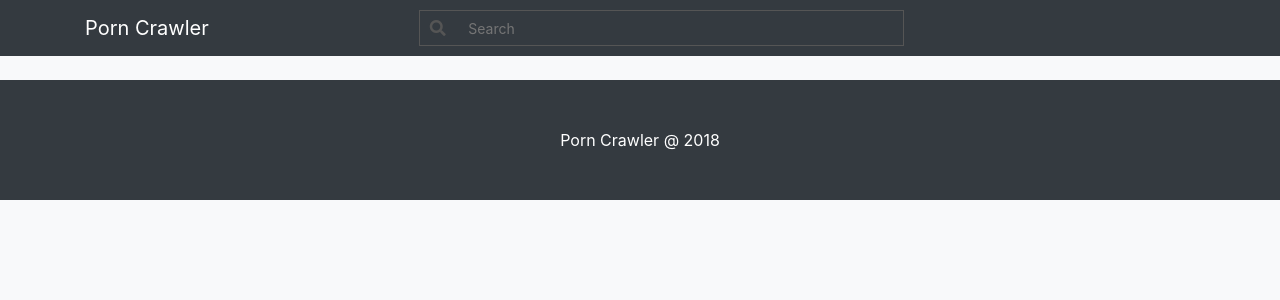
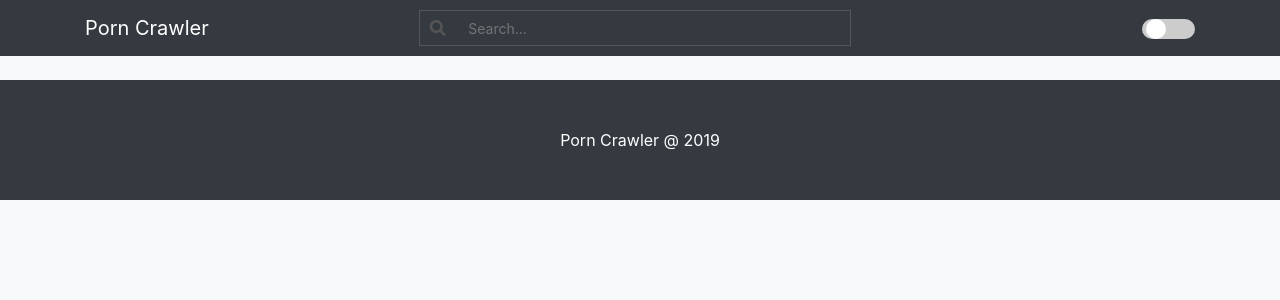
Before and after one commit to forkdump/porn-crawler, a Django app: page / in a window 1280 px wide. Shown: the top 300 px of the page. Run offline with Django 3.2, Linux system fonts and the light colour scheme; data that the repository does not hold is empty; some libraries are stand-ins or nearby versions.

Commit message:
fixed some bug

```diff
--- a/website/crawler/crawler.py
+++ b/website/crawler/crawler.py
@@ -220,11 +220,12 @@ if __name__ == "__main__":
         if first_execution or query or every_five_minute:
             if query:
                 print("\nPlease don't close during searching!\n")
+                print(f"query: '{query}'")
             else:
                 print("\nPlease don't close during updating!\n")
 
             with Pool() as pool:
-                results = [pool.apply_async(func, (query,)) for func in FUNCS] # crawled with multiprocessing
+                results = [pool.apply_async(func, [query]) for func in FUNCS] # crawled with multiprocessing
                 for site, result in zip(SITES, results): # iterate both at the same time
                     cur.execute(f"delete from {site}{'_query' if query else ''}") # delete from "site" or "site_query"
                     con.commit()
--- a/website/crawler/static/css/test.css
+++ b/website/crawler/static/css/test.css
@@ -1,4 +1,3 @@
-
 .inline *{
     display: inline-block;
 }
@@ -42,3 +41,69 @@ input:focus{
         margin: 0;
     }
 }
+.blur{
+    -webkit-filter: blur(5px);
+    -moz-filter: blur(5px);
+    -o-filter: blur(5px);
+    -ms-filter: blur(5px);
+    filter: blur(5px);
+}
+.switch {
+    position: relative;
+    display: inline-block;
+    top: 5px;
+    width: 60px;
+    height: 20px;
+}
+
+.switch input {
+    opacity: 0;
+    width: 0;
+    height: 0;
+}
+
+.slider {
+    position: absolute;
+    cursor: pointer;
+    top: 0;
+    left: 0;
+    right: 0;
+    bottom: 0;
+    background-color: #ccc;
+    -webkit-transition: .4s;
+    transition: .4s;
+}
+
+.slider:before {
+    position: absolute;
+    content: "";
+    height: 20px;
+    width: 20px;
+    left: 4px;
+    bottom: 0px;
+    background-color: white;
+    -webkit-transition: .2s;
+    transition: .2s;
+}
+
+input:checked + .slider {
+    background-color: #2196F3;
+}
+
+input:focus + .slider {
+    box-shadow: 0 0 1px #2196F3;
+}
+
+input:checked + .slider:before {
+    -webkit-transform: translateX(26px);
+    -ms-transform: translateX(26px);
+    transform: translateX(26px);
+}
+
+.slider.round {
+    border-radius: 34px;
+}
+
+.slider.round:before {
+    border-radius: 50%;
+}
--- /dev/null
+++ b/website/crawler/static/vendor/test.js
@@ -0,0 +1,7 @@
+function blur_switch()
+{
+    if (document.getElementByID('toggle').checked)
+        document.getElementsByName('video').className = 'card-body blur';
+    else
+        document.getElementsByName('video').className = 'card-body';
+}
--- a/website/crawler/templates/index.html
+++ b/website/crawler/templates/index.html
@@ -16,6 +16,7 @@
   <link href="{% static 'css/test.css' %}" rel="stylesheet">
   <link rel="stylesheet" href="https://use.fontawesome.com/releases/v5.4.1/css/all.css" integrity="sha384-5sAR7xN1Nv6T6+dT2mhtzEpVJvfS3NScPQTrOxhwjIuvcA67KV2R5Jz6kr4abQsz"
     crossorigin="anonymous">
+  <script src="{% static 'vendor/test.js' %}"></script>
 </head>
 
 <body class="bg-light">
@@ -23,20 +24,23 @@
   <nav class="navbar navbar-expand-lg navbar-dark bg-dark fixed-top">
     <div class="container">
       <!-- Navbar brand -->
-      <a class="navbar-brand" href="#">Porn Crawler</a>
+      <a class="navbar-brand" href="./">Porn Crawler</a>
       <!-- Collapsible content -->
       <div class="box-serch">
         <div class="collapse navbar-collapse">
           <!-- Search form -->
           <form class="box-serch-form inline" action="" method="GET">
             <div class="box-serch-icon">
-              <i class="fas fa-search"></i>
+              <i class="fa fa-search"></i>
             </div>
-            <input class="form-control-sm mr-3" type="text" placeholder="Search" name="query" autocomplete="off">
+            <input class="form-control-sm" type="text" placeholder="Search..." name="query" autocomplete="off">
           </form>
+          <label class="switch">
+            <input type="checkbox" id="switch">
+            <span class="slider round"></span>
+          </label>
         </div>
       </div>
-      <!-- Collapsible content -->
     </div>
   </nav>
 
@@ -48,11 +52,11 @@
         {% for video in videos %}
           <div class="col-4 portfolio-item">
             <div class="card h-100">
-              <div class="card-body">
+              <div class="card-body blur">
                 {% if "embed" in video.url %}
-                  <iframe style="width:100%; height:220px" scrolling="no" frameborder="0" allowfullscreen src="{{ video.url }}"></iframe>
+                  <iframe style="width:100%; height:220px" name="video" scrolling="no" frameborder="0" allowfullscreen src="{{ video.url }}"></iframe>
                 {% else %}
-                  <video style="width:100%; height:220px" controls>
+                  <video style="width:100%; height:220px" name="video" controls>
                     <source src="{{ video.url }}" type="video/mp4">
                   </video>
                 {% endif %}
@@ -69,7 +73,7 @@
   <!-- Footer -->
   <footer class="py-5 bg-dark">
     <div class="container">
-      <p class="m-0 text-center text-white">Porn Crawler @ 2018</p>
+      <p class="m-0 text-center text-white">Porn Crawler @ 2019</p>
     </div>
   </footer>
 
--- a/website/crawler/views.py
+++ b/website/crawler/views.py
@@ -10,7 +10,7 @@ def index(request):
 
     if "query" in request.GET:
         sql = "select * from {}_query"
-        cur.execute(f"insert into query values (?)", (request.GET["query"],)) # insert keyword into query table
+        cur.execute(f"insert into query values (?)", [request.GET["query"]]) # insert keyword into query table
         con.commit()
         while True: # wait until crawl done
             cur.execute("select keyword from query")
```
